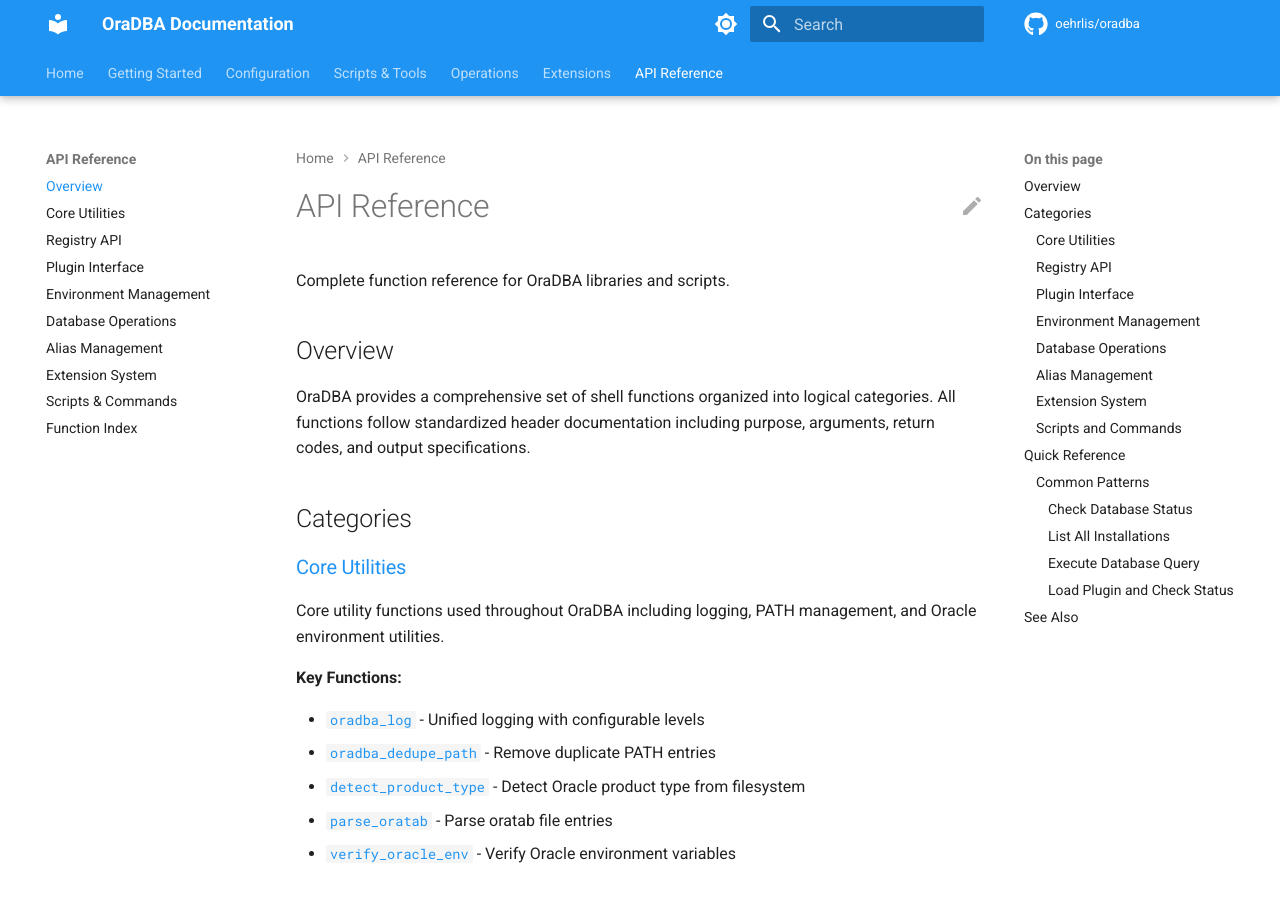
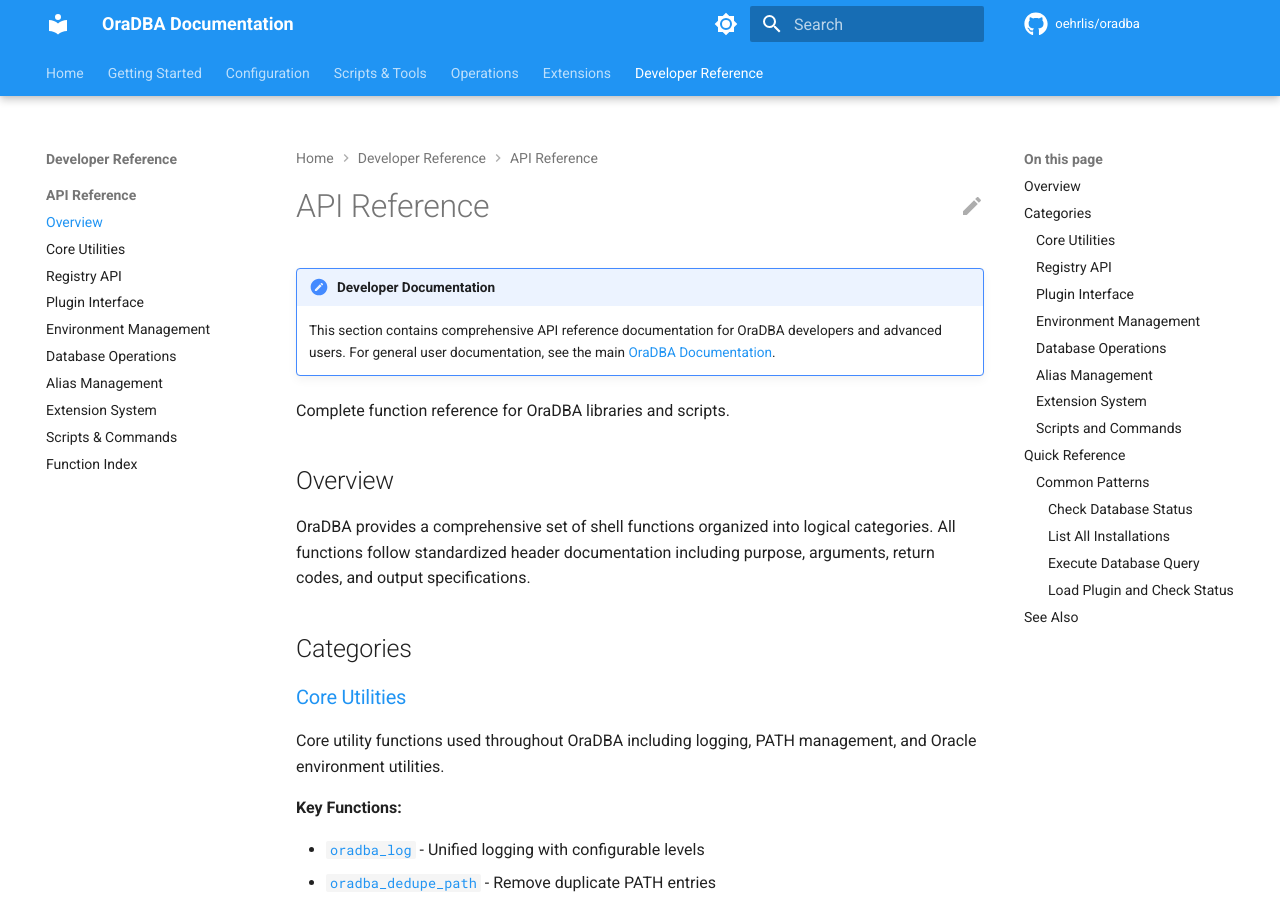
Before and after one commit to oehrlis/oradba, an MkDocs documentation site: the page built from src/doc/api/index.md, in a window 1280 px wide and 900 px high. Built offline with MkDocs 1.6.1 and Material for MkDocs 9.7.7, drawn with Linux system fonts in a browser that asks for light colours; comment, search, counter and statistics services are not loaded; the version menu is left out.

Commit message:
fix: Separate API docs from user PDF and organize as Developer Reference
Co-authored-by: oehrlis <25036974+oehrlis@users.noreply.github.com>

```diff
--- a/mkdocs.yml
+++ b/mkdocs.yml
@@ -133,17 +133,18 @@ nav:
     - Extension System: extensions.md
     - Extensions Catalog: extensions-catalog.md
 
-  - API Reference:
-    - Overview: api/index.md
-    - Core Utilities: api/common.md
-    - Registry API: api/registry.md
-    - Plugin Interface: api/plugins.md
-    - Environment Management: api/environment.md
-    - Database Operations: api/database.md
-    - Alias Management: api/aliases.md
-    - Extension System: api/extensions.md
-    - Scripts & Commands: api/scripts.md
-    - Function Index: api/function-index.md
+  - Developer Reference:
+    - API Reference:
+      - Overview: api/index.md
+      - Core Utilities: api/common.md
+      - Registry API: api/registry.md
+      - Plugin Interface: api/plugins.md
+      - Environment Management: api/environment.md
+      - Database Operations: api/database.md
+      - Alias Management: api/aliases.md
+      - Extension System: api/extensions.md
+      - Scripts & Commands: api/scripts.md
+      - Function Index: api/function-index.md
 
 # Extra configuration
 extra:
--- a/src/doc/api/index.md
+++ b/src/doc/api/index.md
@@ -1,4 +1,8 @@
 # API Reference
+
+!!! note "Developer Documentation"
+    This section contains comprehensive API reference documentation for OraDBA developers and advanced users.
+    For general user documentation, see the main [OraDBA Documentation](../index.md).
 
 Complete function reference for OraDBA libraries and scripts.
 
```
Also changed, not shown: 1 other file.
